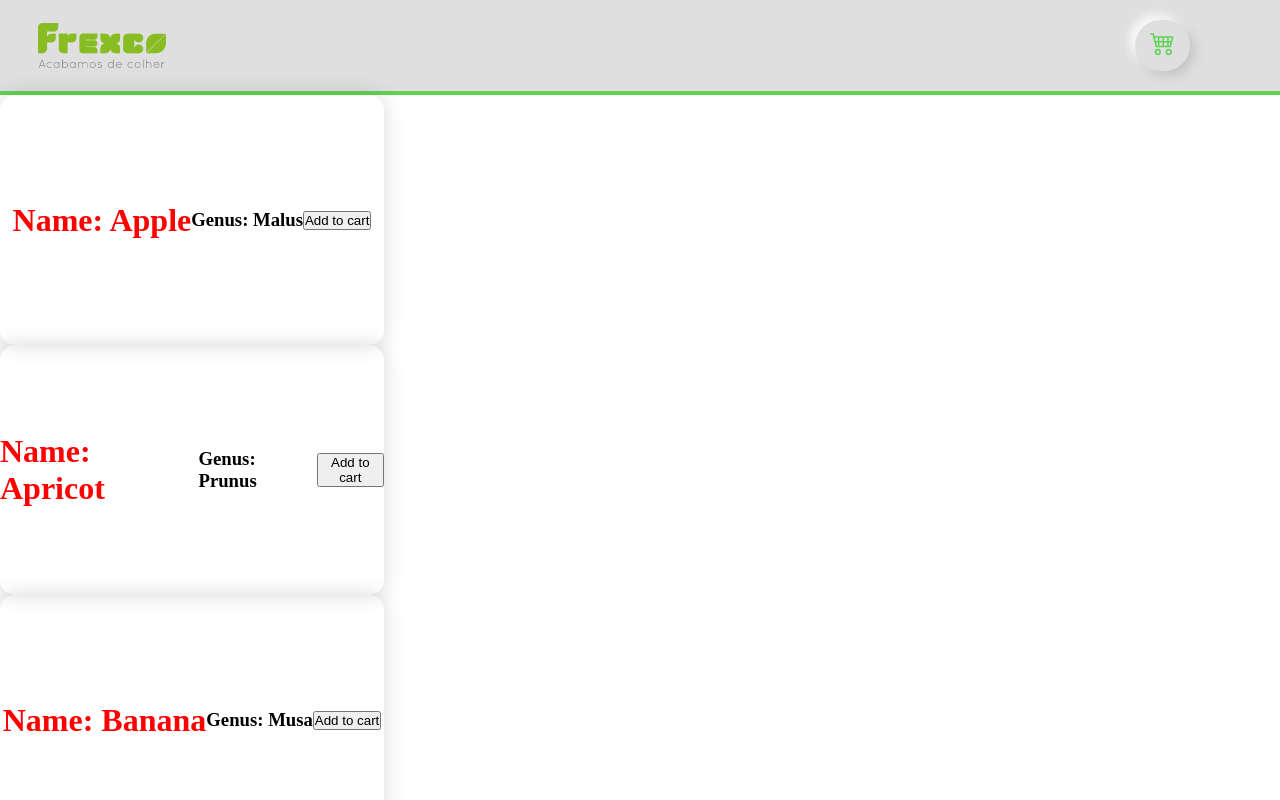
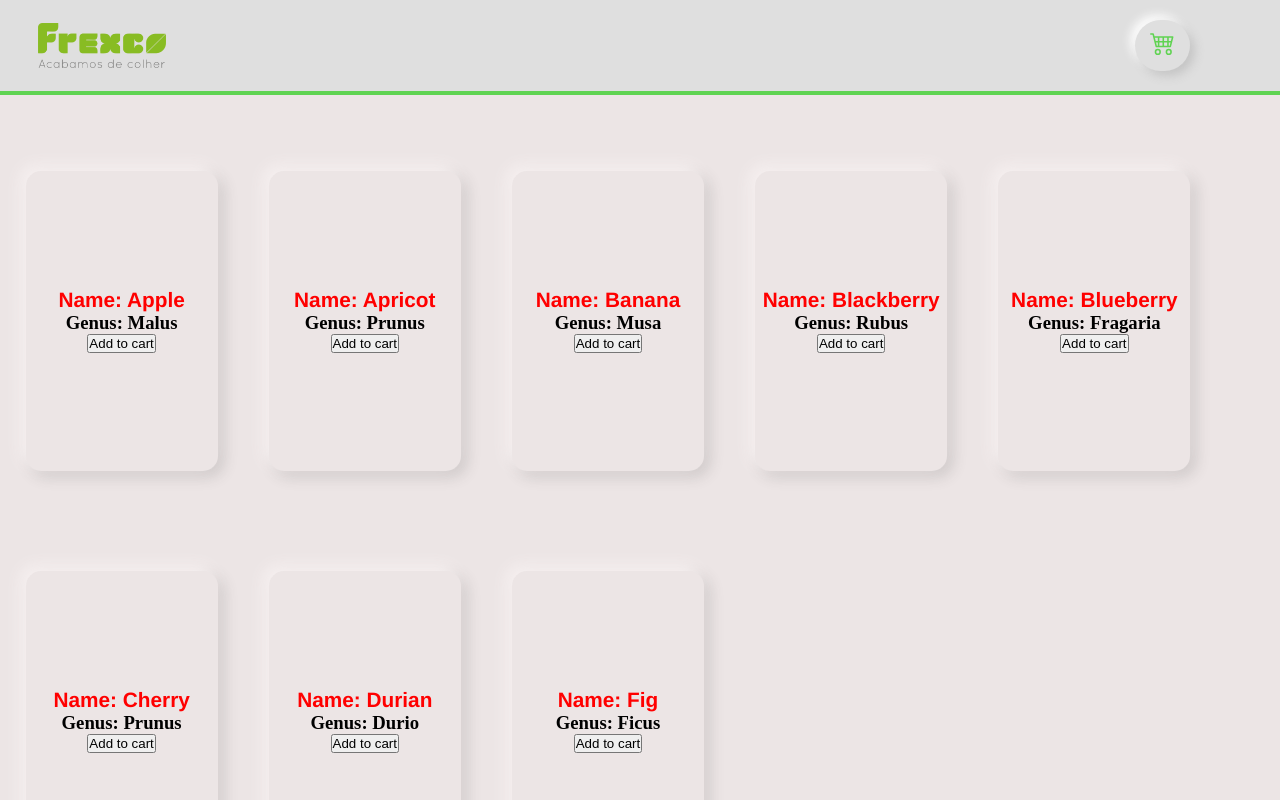
Before and after one commit to viniciusIrikawa/Hortifruti, a React (Create React App) app: page / in a window 1280 px wide. Shown: the top 800 px of the page. Built offline with nearby package versions, Linux system fonts and the light colour scheme.

Commit message:
Styling the cards

```diff
--- a/src/components/Card.css
+++ b/src/components/Card.css
@@ -1,23 +1,45 @@
 main{
-    height: 100vh;
-    background-color: #fff;
+    height: auto;
+    background-color: rgb(236, 229, 229);
+    display: flex;
+    align-items: center;
+    justify-content: center;
+    flex-flow: wrap;
+    padding: 7% 0;
 }
-
 .cardProduct{
-    width: 30%;
-    height: 250px;
-    box-shadow: 0 0 20px rgba(59, 59, 59, 0.2);
+    width: 43%;
+    height: 300px;
+    background-color: rgb(236, 229, 229);
+    box-shadow: -5px -5px 15px rgb(248, 242, 242),
+    5px 5px 15px rgba(66, 65, 65, 0.2);
     border-radius: 15px;
     display: flex;
     justify-content: center;
+    flex-direction: column;
     align-items: center;
+    margin: 3%;
+    transition: .2s;
+}
+.cardProduct:hover{
+    cursor: pointer;
+    transform: scale(1.05);
 }
 
 h1{
     color: red;
+    font-size: 1.3rem;
+    font-family: 'Franklin Gothic Medium', 'Arial Narrow', Arial, sans-serif;
 }
 
-
-/* @media screen and (min-width: 768px){
-
-} */
+@media screen and (min-width: 768px){
+    main{
+        padding: 2% 0;
+        height: 100vh;
+        justify-content: left;
+    }
+    .cardProduct{
+        width: 15%;
+        margin: 0 2%;
+    }
+}
--- a/src/components/MenuHeader.css
+++ b/src/components/MenuHeader.css
@@ -8,7 +8,7 @@ header{
 }
 
 img{
-    width: 10%;
+    width: 30%;
     margin: 0 0 0 3%;
 }
 
@@ -23,3 +23,11 @@ img{
     -5px -5px 10px #fcfcfc;
     cursor: pointer;
 }
+
+@media screen and (min-width: 768px){
+    img{
+        width: 10%;
+        margin: 0 0 0 3%;
+    }
+
+}
```
Also changed, not shown: src/components/Card.js (+4 -10 lines).
